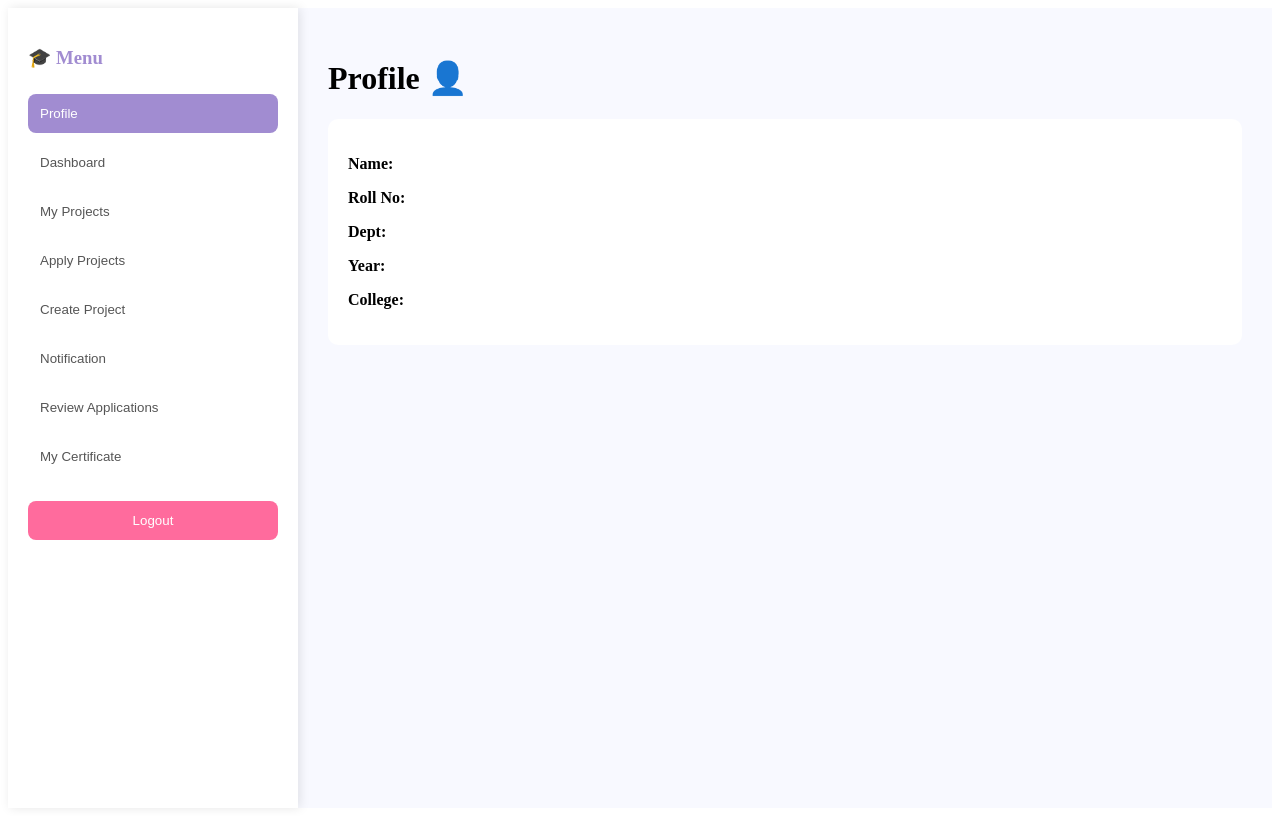
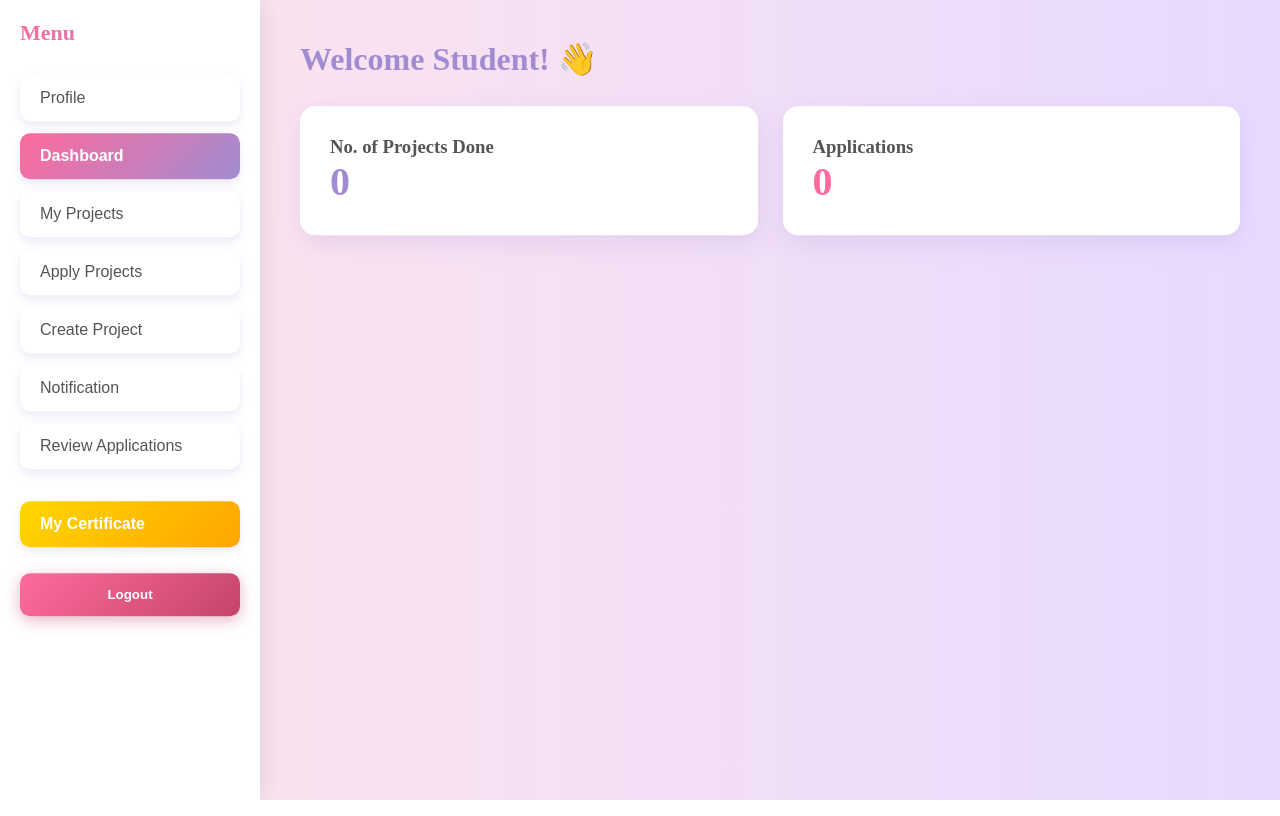
Before and after one commit to kavadihemalatha0317/srit-mi-portal, a Next.js app: page /dashboard in a window 1280 px wide. Built offline with nearby package versions, Linux system fonts and the light colour scheme.

Commit message:
Update dashboard.jsx

```diff
--- a/pages/dashboard.jsx
+++ b/pages/dashboard.jsx
@@ -2,71 +2,106 @@ import React, { useState, useEffect } from "react";
 import { useRouter } from "next/router";
 
 export default function Dashboard() {
-  const [page, setPage] = useState("profile");
+  const [page, setPage] = useState("dashboard");
   const [user, setUser] = useState({});
   const router = useRouter();
 
   useEffect(() => {
     const roll = localStorage.getItem("currentUser");
     const data = JSON.parse(localStorage.getItem(roll+"_data"));
-    setUser(data || {});
+    setUser(data || {name:"Student", roll:"", dept:"CSM", year:"2nd Year", college:"SRIT"});
   },[])
 
-  const sidebarBtn = (label) => (
-    <button onClick={()=>setPage(label.toLowerCase().replace(" ",""))}
-      style={{width:"100%", textAlign:"left", padding:"12px", margin:"5px 0", background:page===label.toLowerCase().replace(" ","")?"#A18CD1":"transparent", color:page===label.toLowerCase().replace(" ","")?"white":"#555", border:"none", borderRadius:"8px", cursor:"pointer"}}>
-      {label}
-    </button>
-  )
+  const sidebarStyle = {
+    width:"100%", textAlign:"left", padding:"14px 20px", margin:"6px 0",
+    background:"white", color:"#555", border:"none", borderRadius:"10px",
+    cursor:"pointer", fontSize:"16px", fontWeight:"500",
+    boxShadow:"0 4px 10px rgba(161,140,209,0.2)",
+    animation:"jump 2s infinite", // JUMP EFFECT FOR ALL
+    transition:"all 0.3s"
+  }
+
+  const activeSidebar = {
+    ...sidebarStyle,
+    background:"linear-gradient(135deg, #FF6B9D, #A18CD1)",
+    color:"white", fontWeight:"bold"
+  }
+
+  const logoutStyle = {
+    width:"100%", padding:"14px", marginTop:"20px",
+    background:"linear-gradient(135deg, #FF6B9D, #C44569)",
+    color:"white", border:"none", borderRadius:"10px", fontWeight:"bold",
+    animation:"jump 2s infinite", boxShadow:"0 4px 15px rgba(196,69,105,0.4)"
+  }
 
   return (
-    <div style={{display:"flex", minHeight:"100vh", background:"#f8f9ff"}}>
+    <div>
+      <style>{`
+        @keyframes jump {
+          0%, 100% { transform: translateY(0); }
+          50% { transform: translateY(-8px); }
+        }
+        button:hover { transform: scale(1.03); }
+        * { margin: 0; padding: 0; box-sizing: border-box; }
+      `}</style>
+
+      <div style={{display:"flex", minHeight:"100vh", background:"linear-gradient(to right,#FFE5EC,#E8DAFF)"}}>
         {/* SIDEBAR */}
-      <div style={{width:"250px", background:"white", padding:"20px", boxShadow:"2px 0 10px rgba(0,0,0,0.1)"}}>
-        <h3 style={{color:"#A18CD1", marginBottom:"20px"}}>🎓 Menu</h3>
-        {sidebarBtn("Profile")}
-        {sidebarBtn("Dashboard")}
-        {sidebarBtn("My Projects")}
-        {sidebarBtn("Apply Projects")}
-        {sidebarBtn("Create Project")}
-        {sidebarBtn("Notification")}
-        {sidebarBtn("Review Applications")}
-        {sidebarBtn("My Certificate")}
-        <button onClick={()=>{localStorage.removeItem("currentUser"); router.push("/");}}
-          style={{width:"100%", padding:"12px", marginTop:"20px", background:"#FF6B9D", color:"white", border:"none", borderRadius:"8px"}}>Logout</button>
+        <div style={{width:"260px", background:"white", padding:"20px", boxShadow:"4px 0 20px rgba(0,0,0,0.08)"}}>
+          <h3 style={{background:"linear-gradient(135deg, #FF6B9D, #A18CD1)", WebkitBackgroundClip:"text", WebkitTextFillColor:"transparent", marginBottom:"25px", fontSize:"22px", fontWeight:"900"}}>Menu</h3>
+
+          <button onClick={()=>setPage("profile")} style={page==="profile"?activeSidebar:sidebarStyle}>Profile</button>
+          <button onClick={()=>setPage("dashboard")} style={page==="dashboard"?activeSidebar:sidebarStyle}>Dashboard</button>
+          <button onClick={()=>setPage("myprojects")} style={page==="myprojects"?activeSidebar:sidebarStyle}>My Projects</button>
+          <button onClick={()=>setPage("applyprojects")} style={page==="applyprojects"?activeSidebar:sidebarStyle}>Apply Projects</button>
+          <button onClick={()=>setPage("createproject")} style={page==="createproject"?activeSidebar:sidebarStyle}>Create Project</button>
+          <button onClick={()=>setPage("notification")} style={page==="notification"?activeSidebar:sidebarStyle}>Notification</button>
+          <button onClick={()=>setPage("reviewapplications")} style={page==="reviewapplications"?activeSidebar:sidebarStyle}>Review Applications</button>
+
+          {/* MY CERTIFICATE WITH SPACE + COLOR */}
+          <div style={{marginTop:"20px", marginBottom:"10px"}}></div>
+          <button onClick={()=>setPage("mycertificate")} style={{...sidebarStyle, background:"linear-gradient(135deg, #FFD700, #FFA500)", color:"white", fontWeight:"bold"}}>My Certificate</button>
+
+          <button onClick={()=>{localStorage.removeItem("currentUser"); router.push("/");}} style={logoutStyle}>Logout</button>
         </div>
 
         {/* MAIN CONTENT */}
-      <div style={{flex:1, padding:"30px"}}>
+        <div style={{flex:1, padding:"40px"}}>
           {page==="profile" && (
             <div>
-            <h1>Profile 👤</h1>
-            <div style={{background:"white", padding:"20px", borderRadius:"10px", marginTop:"20px"}}>
-              <p><b>Name:</b> {user.name}</p>
-              <p><b>Roll No:</b> {user.roll}</p>
-              <p><b>Dept:</b> {user.dept}</p>
-              <p><b>Year:</b> {user.year}</p>
-              <p><b>College:</b> {user.college}</p>
+              <h1 style={{color:"#A18CD1", fontSize:"32px"}}>Profile</h1>
+              <div style={{background:"white", padding:"30px", borderRadius:"15px", marginTop:"20px", boxShadow:"0 8px 25px rgba(161,140,209,0.2)", animation:"jump 2s infinite"}}>
+                <p style={{fontSize:"18px", margin:"10px 0"}}><b>Name:</b> {user.name}</p>
+                <p style={{fontSize:"18px", margin:"10px 0"}}><b>Roll No:</b> {user.roll}</p>
+                <p style={{fontSize:"18px", margin:"10px 0"}}><b>Dept:</b> {user.dept}</p>
+                <p style={{fontSize:"18px", margin:"10px 0"}}><b>Year:</b> {user.year}</p>
+                <p style={{fontSize:"18px", margin:"10px 0"}}><b>College:</b> {user.college}</p>
               </div>
             </div>
           )}
+
           {page==="dashboard" && (
             <div>
-            <h1>Welcome {user.name}! 😊</h1>
-            <div style={{display:"grid", gridTemplateColumns:"1fr 1fr", gap:"20px", marginTop:"20px"}}>
-              <div style={{background:"white", padding:"20px", borderRadius:"10px"}}>
-                <h3>No. of Projects Done</h3>
-                <p style={{fontSize:"32px", color:"#A18CD1"}}>0</p>
+              <h1 style={{color:"#A18CD1", fontSize:"32px"}}>Welcome {user.name}! 👋</h1> {/* HI EMOJI ONLY HERE */}
+              <div style={{display:"grid", gridTemplateColumns:"1fr 1fr", gap:"25px", marginTop:"30px"}}>
+                <div style={{background:"white", padding:"30px", borderRadius:"15px", boxShadow:"0 8px 25px rgba(161,140,209,0.2)", animation:"jump 2s infinite"}}>
+                  <h3 style={{color:"#555"}}>No. of Projects Done</h3>
+                  <p style={{fontSize:"40px", color:"#A18CD1", fontWeight:"bold"}}>0</p>
                 </div>
-              <div style={{background:"white", padding:"20px", borderRadius:"10px"}}>
-                <h3>Applications</h3>
-                <p style={{fontSize:"32px", color:"#FF6B9D"}}>0</p>
+                <div style={{background:"white", padding:"30px", borderRadius:"15px", boxShadow:"0 8px 25px rgba(161,140,209,0.2)", animation:"jump 2s infinite"}}>
+                  <h3 style={{color:"#555"}}>Applications</h3>
+                  <p style={{fontSize:"40px", color:"#FF6B9D", fontWeight:"bold"}}>0</p>
                 </div>
               </div>
             </div>
           )}
-        {/* MIGATA PAGES KI "Coming Soon" */}
-        {page!=="profile" && page!=="dashboard" && <h1>{page} Page - Coming Soon 😅</h1>}
+
+          {page!=="profile" && page!=="dashboard" && (
+            <div style={{background:"white", padding:"40px", borderRadius:"15px", textAlign:"center", animation:"jump 2s infinite"}}>
+              <h1 style={{color:"#A18CD1"}}>{page} Page - Coming Soon</h1>
+            </div>
+          )}
+        </div>
       </div>
     </div>
   )
```
Lines whose indentation alone changed are shown as unchanged.
